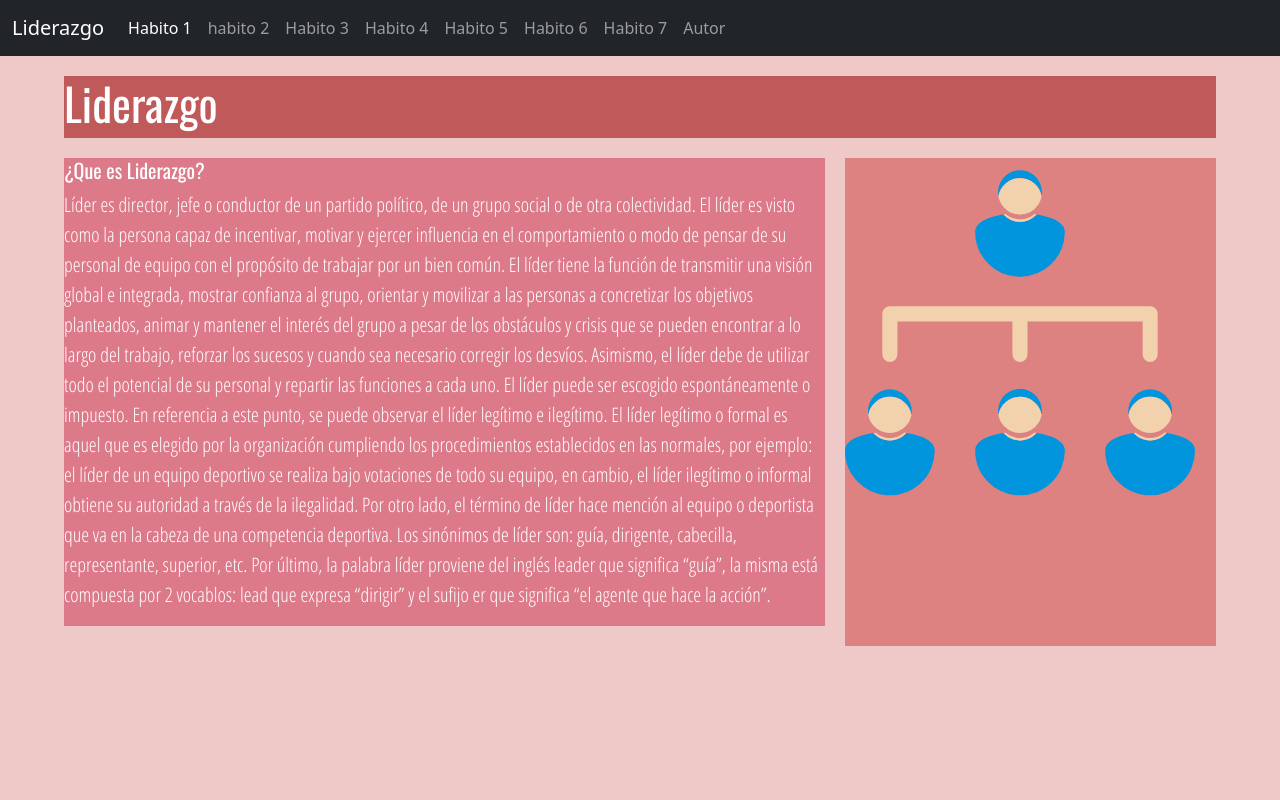
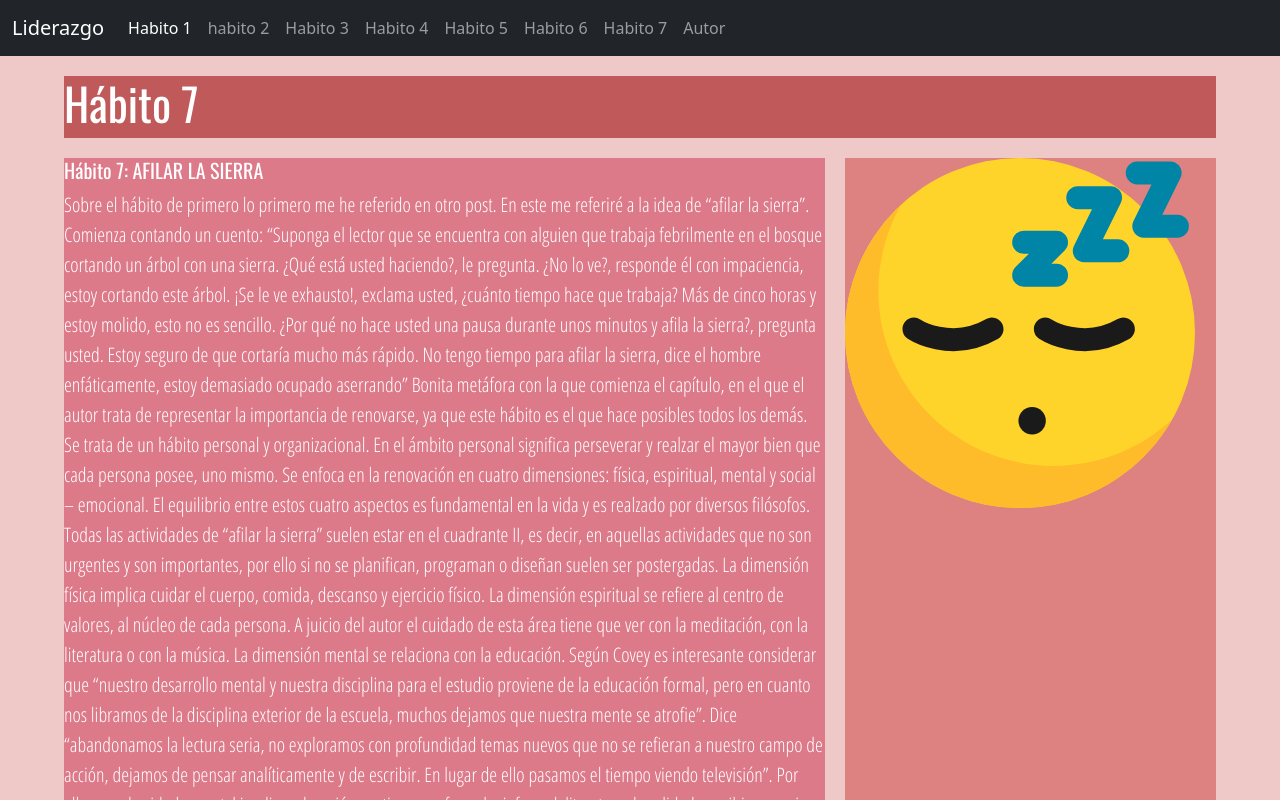
Before and after one commit to Fernanda12ma/sietehabitos, a plain HTML site: page habito7.html in a window 1280 px wide. Shown: the top 800 px of the page. Drawn offline with nearby package versions, Linux system fonts and the light colour scheme.

Commit message:
fin del proyecto

```diff
--- a/habito7.html
+++ b/habito7.html
@@ -56,26 +56,24 @@
   </div>
   <div class="contenedor" >
       <header class="header">
-      <h2> Liderazgo</h2>
+      <h2> Hábito 7</h2>
       </header>
       <main class="contenido">
-          <h1>¿Que es Liderazgo?</h1>
+          <h1>Hábito 7: AFILAR LA SIERRA</h1>
           <p>
-            Líder es director, jefe o conductor de un partido político, de un grupo social o de otra colectividad. El líder es visto como la persona capaz de incentivar, motivar y ejercer influencia en el comportamiento o modo de pensar de su personal de equipo con el propósito de trabajar por un bien común.
-
-            El líder tiene la función de transmitir una visión global e integrada, mostrar confianza al grupo, orientar y movilizar a las personas a concretizar los objetivos planteados, animar y mantener el interés del grupo a pesar de los obstáculos y crisis que se pueden encontrar a lo largo del trabajo, reforzar los sucesos y cuando sea necesario corregir los desvíos. Asimismo, el líder debe de utilizar todo el potencial de su personal y repartir las funciones a cada uno.
-
-            El líder puede ser escogido espontáneamente o impuesto. En referencia a este punto, se puede observar el líder legítimo e ilegítimo. El líder legítimo o formal es aquel que es elegido por la organización cumpliendo los procedimientos establecidos en las normales, por ejemplo: el líder de un equipo deportivo se realiza bajo votaciones de todo su equipo, en cambio, el líder ilegítimo o informal obtiene su autoridad a través de la ilegalidad.
-
-            Por otro lado, el término de líder hace mención al equipo o deportista que va en la cabeza de una competencia deportiva.
-
-            Los sinónimos de líder son: guía, dirigente, cabecilla, representante, superior, etc.
-
-            Por último, la palabra líder proviene del inglés leader que significa “guía”, la misma está compuesta por 2 vocablos: lead que expresa “dirigir” y el sufijo er que significa “el agente que hace la acción”.
+            Sobre el hábito de primero lo primero me he referido en otro post. En este me referiré a la idea de “afilar la sierra”. Comienza contando un cuento: “Suponga el lector que se encuentra con alguien que trabaja febrilmente en el bosque cortando un árbol con una sierra. ¿Qué está usted haciendo?, le pregunta. ¿No lo ve?, responde él con impaciencia, estoy cortando este árbol. ¡Se le ve exhausto!, exclama usted, ¿cuánto tiempo hace que trabaja? Más de cinco horas y estoy molido, esto no es sencillo. ¿Por qué no hace usted una pausa durante unos minutos y afila la sierra?, pregunta usted. Estoy seguro de que cortaría mucho más rápido. No tengo tiempo para afilar la sierra, dice el hombre enfáticamente, estoy demasiado ocupado aserrando”
+            Bonita metáfora con la que comienza el capítulo, en el que el autor trata de representar la importancia de renovarse, ya que este hábito es el que hace posibles todos los demás. Se trata de un hábito personal y organizacional.
+            En el ámbito personal significa perseverar y realzar el mayor bien que cada persona posee, uno mismo. Se enfoca en la renovación en cuatro dimensiones: física, espiritual, mental y social – emocional. El equilibrio entre estos cuatro aspectos es fundamental en la vida y es realzado por diversos filósofos.
+            Todas las actividades de “afilar la sierra” suelen estar en el cuadrante II, es decir, en aquellas actividades que no son urgentes y son importantes, por ello si no se planifican, programan o diseñan suelen ser postergadas.
+            La dimensión física implica cuidar el cuerpo, comida, descanso y ejercicio físico.
+            La dimensión espiritual se refiere al centro de valores, al núcleo de cada persona. A juicio del autor el cuidado de esta área tiene que ver con la meditación, con la literatura o con la música.
+            La dimensión mental se relaciona con la educación. Según Covey es interesante considerar que “nuestro desarrollo mental y nuestra disciplina para el estudio proviene de la educación formal, pero en cuanto nos libramos de la disciplina exterior de la escuela, muchos dejamos que nuestra mente se atrofie”. Dice “abandonamos la lectura seria, no exploramos con profundidad temas nuevos que no se refieran a nuestro campo de acción, dejamos de pensar analíticamente y de escribir. En lugar de ello pasamos el tiempo viendo televisión”. Por ello que el cuidado mental implica educación continua sea formal o informal, literatura de calidad, escribir, organizar y planificar.
+            Y, la dimensión social – emocional, se enfoca en los principios del liderazgo interpersonal la comunicación empática y la cooperación creativa. Según el autor también es crucial “hacer ejercicio” social – emocional, en cuanto a nuestra relación con los demás y nuestras habilidades emocionales.
+            En cuanto al ámbito organizacional, el autor propone considerar las mismas dimensiones individuales sólo que en una perspectiva organizacional. Así, la dimensión física se expresa en términos económicos. La dimensión mental tiene que ver con el reconocimiento, el desarrollo y el empleo del talento. La dimensión social – emocional es la de las relaciones humanas y del modo que se trata a la gente. Y la dimensión espiritual se refiere a la búsqueda de un sentido en el propósito o aportación y en la integridad de la organización. Muchas organizaciones sólo se enfocan en alguna área dejando abandona las otras, por lo que no se puede esperar renovación si se olvidan de alguna de las dimensiones.
           </p>
       </main>
       <aside class="sidebar">
-          <img src="artboard_123061.svg" width="350px">
+          <img src="habito7.svg" width="350px">
       </aside>
           </div>
 
```
Also changed, not shown: acercade.html (+4 -14 lines), habito4.html (+8 -14 lines), habito5.html (+6 -14 lines), habito6.html (+9 -14 lines), acercademi.svg (added), habito4.svg (added), habito5.svg (added), habito6.svg (added), habito7.svg (added).
